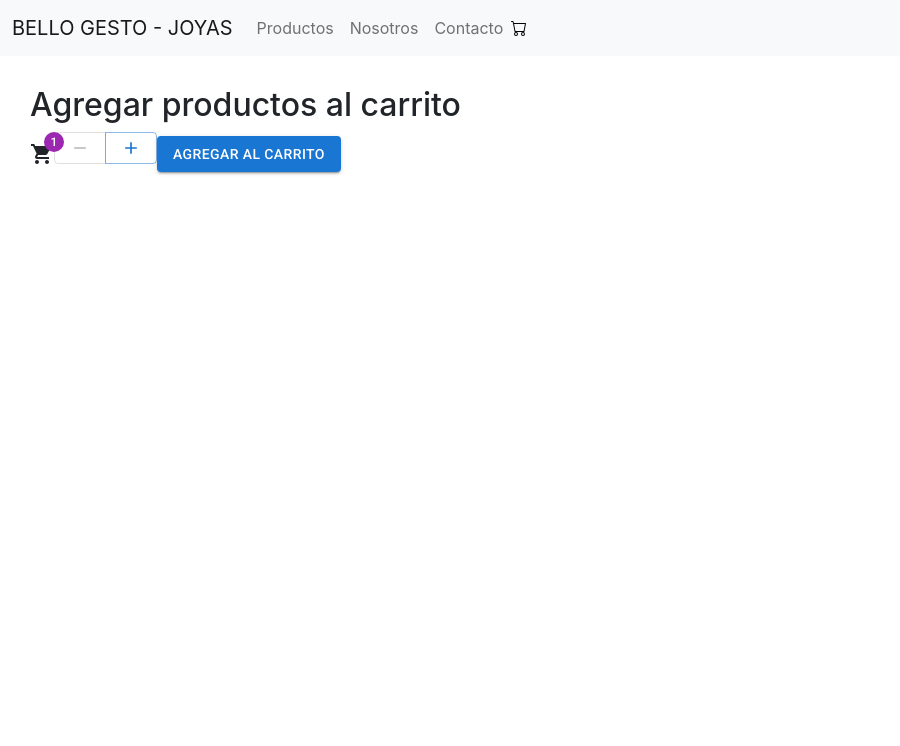
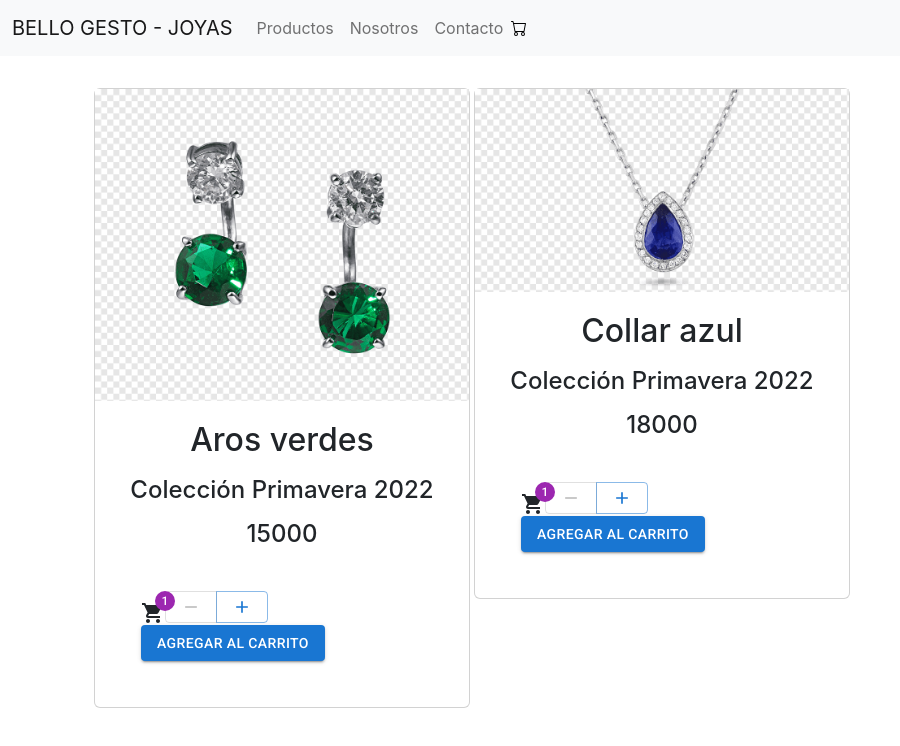
Before and after one commit to ValenzuelaManuel/belloGesto, a React (Create React App) app: page / in a window 1280 px wide. Shown: the top 746 px of the page, without its empty margins (0-900 px from the left). Built offline with nearby package versions, Linux system fonts and the light colour scheme.

Commit message:
Catalogo con MAPS

```diff
--- a/src/App.js
+++ b/src/App.js
@@ -1,12 +1,15 @@
 import './App.css';
+import ItemList from './components/ItemList';
 import ItemListContainer from './components/ItemListContainer';
 import NavBar from './components/NavBar';
+import Promesa from './components/Promesa';
 
 function App() {
   return (
     <div>
       <NavBar/>
       <ItemListContainer/>
+      {/* <Promesa/> */}
     </div>
   );
 }
--- /dev/null
+++ b/src/components/Item.js
@@ -0,0 +1,19 @@
+import { ImportExport } from "@mui/icons-material";
+import React from "react";
+import ItemCount from "./ItemCount";
+const Item = (props) => {
+    return (
+        <div className="container col-md-4 py-3" style={{ width: '25rem'}}>
+            <div className="card">
+                <img src={props.imagen} alt=""></img>
+                <div className="card-body">
+                    <h2 className="card-title text-center py-1">{props.nombre}</h2>
+                    <h4 className="card-title text-center py-1">{props.descripcion}</h4>
+                    <h4 className="card-title text-center py-1">{props.precio}</h4>
+                    <ItemCount initial={1} stockInicial={props.stock} onAdd={0}/>
+                </div>
+            </div>
+        </div>
+    )
+}
+export default Item;
--- a/src/components/ItemCount.js
+++ b/src/components/ItemCount.js
@@ -20,7 +20,6 @@ const ItemCount = ({initial, stockInicial }) => {
       };
     return (
         <div style={{ display: "block", padding: 30 }}>
-        <h2>Agregar productos al carrito</h2>
         <div>
         <Badge color="secondary" badgeContent={qty}>
           <ShoppingCartIcon />{" "}
@@ -57,37 +56,3 @@ const ItemCount = ({initial, stockInicial }) => {
   };
 
   export default ItemCount;
-
-/* const ItemCount = ()
-function ItemCount() {
-  const [itemCount, setItemCount, onAdd] = React.useState(0);
-  return (
-    <div style={{ display: "block", padding: 30 }}>
-      <h2>Agregar producto al carrito</h2>
-      <div>
-        <Badge color="secondary" badgeContent={itemCount}>
-          <ShoppingCartIcon />{" "}
-        </Badge>
-        <ButtonGroup>
-          <Button
-            onClick={() => {
-              setItemCount(Math.max(itemCount - 1, 0));
-            }}
-          >
-            {" "}
-            <RemoveIcon fontSize="small" />
-          </Button>
-          <Button
-            onClick={() => {
-              setItemCount(itemCount + 1);
-            }}
-          >
-            {" "}
-            <AddIcon fontSize="small" />
-          </Button>
-        </ButtonGroup>
-      </div>
-    </div>
-
-  );
-} */
--- /dev/null
+++ b/src/components/ItemList.js
@@ -0,0 +1,16 @@
+import React from "react";
+import Item from "./Item";
+
+const ItemList = ({items}) => {
+
+    return (
+        <div className="row">
+            {items.map(item =>
+                <div key={item.id} className="col-md-4 py-3">
+                    <Item nombre={item.nombre} imagen={item.imagen} precio={item.precio} descripcion={item.descripcion} stock={item.stock}/>
+                </div>)}
+        </div>
+    )
+}
+
+export default ItemList
--- a/src/components/ItemListContainer.js
+++ b/src/components/ItemListContainer.js
@@ -1,8 +1,16 @@
 import React from "react";
 import ItemCount from "./ItemCount";
+import ItemList from "./ItemList";
 
-export default function ItemListContainer () {
+const ItemListContainer = () => {
+    const productos = [
+        {"id":1 , "nombre": "Aros verdes" , "imagen" : "arosverdes.png" , "descripcion": "Colección Primavera 2022" , "precio": 15000 , "stock" : 4},
+        {"id":2 , "nombre": "Collar azul" , "imagen" : "collarazul.png" , "descripcion": "Colección Primavera 2022" , "precio": 18000 , "stock" : 5},
+    ];
     return (
-        <ItemCount initial={1} stockInicial={5} />
+        <div className="container">
+        <ItemList items={productos}/>
+    </div>
     )
 }
+export default ItemListContainer
--- /dev/null
+++ b/src/components/Promesa.js
@@ -0,0 +1,13 @@
+import React from "react";
+import ItemListContainer from "./ItemListContainer";
+
+const Promesa = new Promise((resolve, reject) => {
+    setTimeout(() => {
+        resolve()
+    }, 2000);
+});
+Promesa.then(resultado=> {
+    <ItemListContainer/>;
+})
+
+export default Promesa
```
Also changed, not shown: public/arosverdes.png (added), public/collarazul.png (added).
